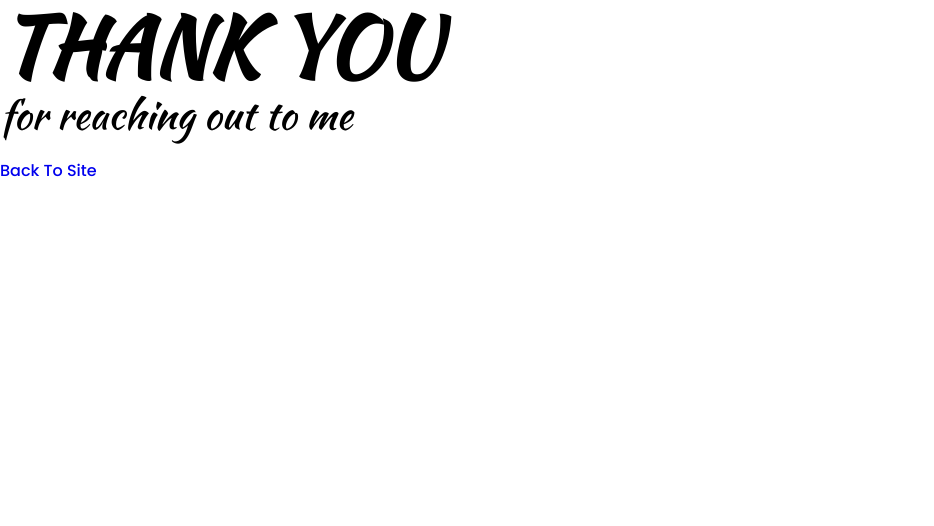
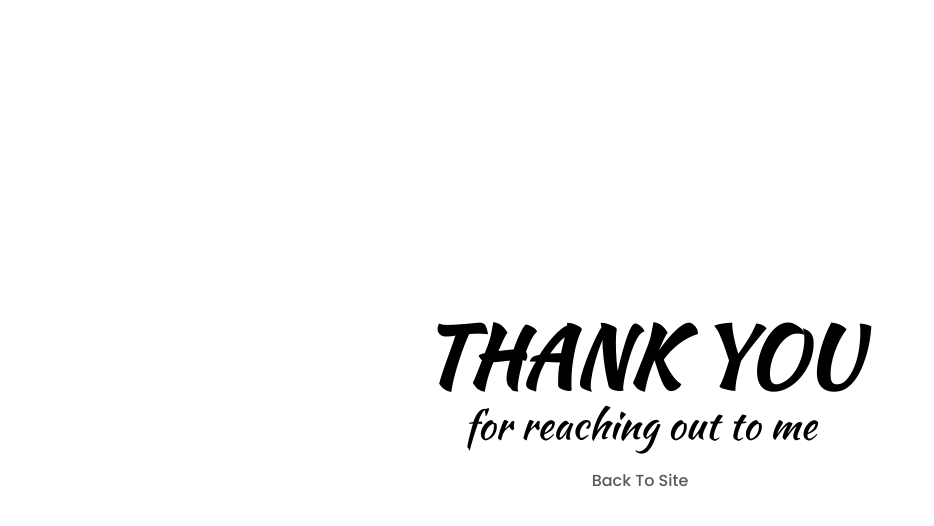
Before and after one commit to ZZ83/zz83.github.io, a plain HTML site: page html/thanks.html in a window 1280 px wide. Shown: the whole page, without its empty margins (0-934 px from the left). Drawn offline with Linux system fonts and the light colour scheme.

Commit message:
Add thanks page styles

```diff
--- a/html/thanks.html
+++ b/html/thanks.html
@@ -7,9 +7,9 @@
         <link rel="stylesheet" href="../css/styles.css">
         <title>Thank You</title>
     </head>
-    <body class="thanks">
-        <h1 class="hero__intro">THANK YOU</h1>
+    <body class="f-thanks">
+        <h1>THANK YOU</h1>
         <h2>for reaching out to me</h2>
-        <a class="back" href="../index.html">Back To Site</a>
+        <a href="../index.html">Back To Site</a>
     </body>
 </html>
--- a/sass/07-fragments/_index.scss
+++ b/sass/07-fragments/_index.scss
@@ -1,3 +1,4 @@
 @forward 'f-logo';
 @forward 'f-buttons';
 @forward 'f-hamburgerMenu';
+@forward 'f-thanks';
--- /dev/null
+++ b/sass/07-fragments/f-thanks.scss
@@ -0,0 +1,13 @@
+.f-thanks {
+    display: flex;
+    height: 100vh;
+    flex-direction: column;
+    align-items: center;
+    justify-content: center;
+    a {
+        color: var(--secondary-text);
+        &:hover {
+            color: var(--accent);
+        }
+    }
+}
```
Also changed, not shown: css/styles.css, 1 other file.
